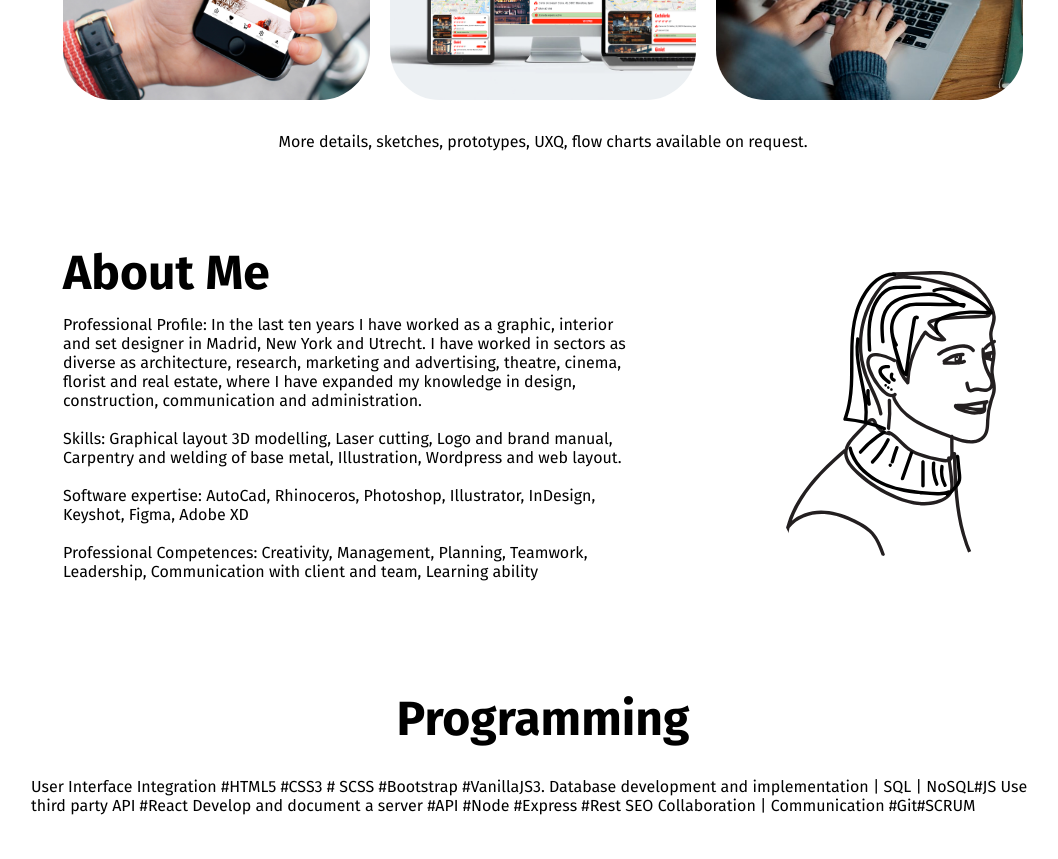
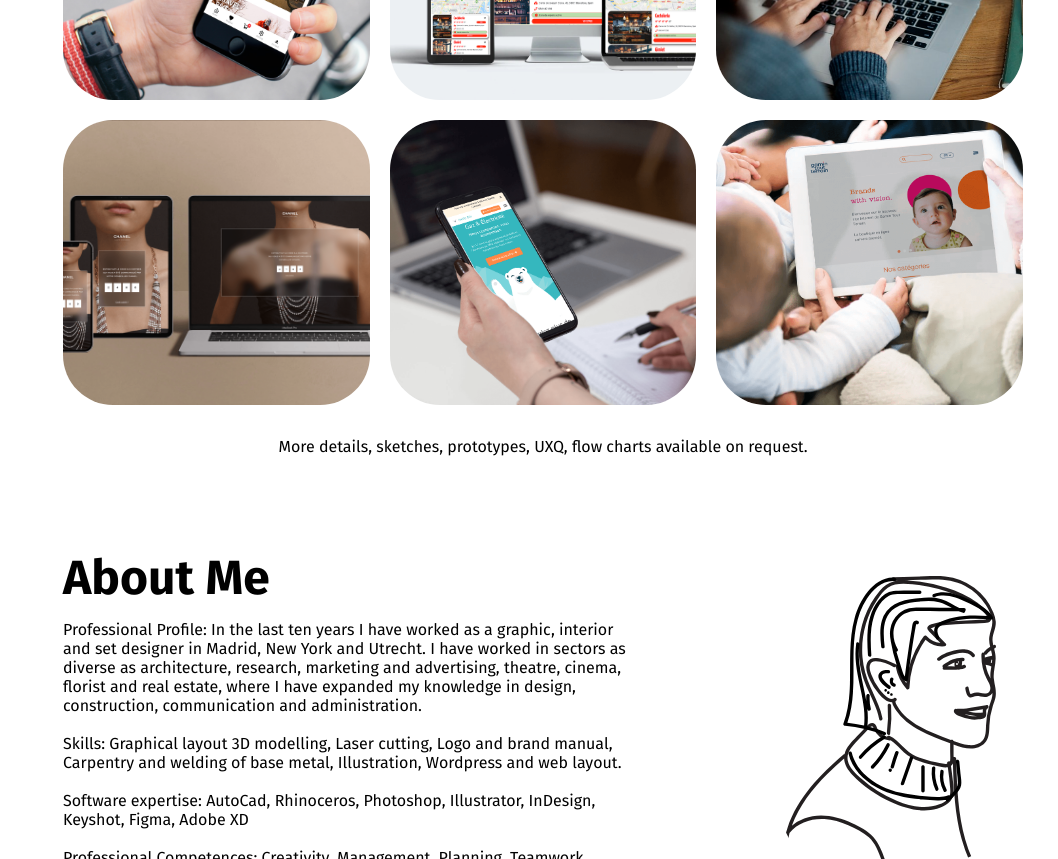
Before and after one commit to jara-git/portfolio, a Gatsby site: page / in a window 1280 px wide. Shown: the part 1340-2199 px from the top of the page, without its empty margins (97-1155 px from the left). Built offline with nearby package versions, Linux system fonts and the light colour scheme; Gatsby itself is replaced by a stand-in of ours.

Commit message:
chanel, hellobili, gtt projects added to portfolio

```diff
--- a/src/yourdata.js
+++ b/src/yourdata.js
@@ -21,6 +21,10 @@ import pulse from "./images/mockup-pulse.jpeg"
 import monsterteeth from "./images/mockup-monsterteeth.jpeg"
 import lapajita from "./images/mockUp-LaPajita.jpg"
 import iunit from "./images/mockup-iunit.jpeg"
+import chanel from "./images/chanel-mockup.png"
+import hellobili from "./images/hellobili-mockup.png"
+import gtt from "./images/gtt-mockup.png"
+
 
 export default {
   //(Please Do Not Remove The comma(,) after every variable)
@@ -112,17 +116,31 @@ export default {
       //Project URL - Add Your Project Url Here
       url: "https://www.figma.com/file/eSWLbVFgMlCujV8zTZYyx2/IUNITY?node-id=0%3A1",
     },
+    {
+      id: 7,
+      title: 'Chanel Haute Jewelry',
+      para: 'Layout and UI Design implementation for Chanels new High Jewelry N°5 Collection. Wireframes in Figma. Website built in Vue, styled with scss',
+      imageSrc:
+        chanel,
+      url: 'https://www.figma.com/file/pBTxfaRJsT8Ra6FWHWWWMR/CHANEL_N%C2%B05_TEASING-copy?node-id=0%3A1'
+    },
+    {
+      id: 8,
+      title: 'Hello Bili',
+      para: 'Layout and UI Design implementation for Hello Bili, an online electricity and gas tariff comparator. Website built in Wordpress, styled with Sass',
+      imageSrc:
+        hellobili,
+      url: 'https://hellobili.com/'
+    },
+    {
+      id: 9,
+      title: 'Gamin Tout Terrain',
+      para: 'Layout and UI Design implementation for Gamin Tout Terrain, online shop for baby products. Wireframes low and High Fidelity in Illustrator. Website built with Wordpress and Prestashop, styled with Sass. ',
+      imageSrc:
+        gtt,
+      url: 'https://gamin-tout-terrain.com/'
+    }
 
-    /*
-     To Add More Projects just Copy and Paste This At The End (Update the id Respectively)
-    ,{
-        id: 5,
-        title: 'Project Five',
-        para: 'Something Amazing',
-        imageSrc: "",
-        url: ''
-    }
-    */
   ],
 
   // End Work Section -----------------------
@@ -139,7 +157,7 @@ export default {
   aboutImage:
     "https://s8.gifyu.com/images/jara-perfil-gris.jpg",
 
-  // https://s2.gifyu.com/images/ilustracion-building.png
+
   //   End About Section ---------------------
 
   // Skills Section ---------------
@@ -183,6 +201,7 @@ export default {
       para:
         "I try to refine and improve my workflow every day. I like mixing different methodologies, in order to get the most out of each one … And keep learning code with each new project",
     },
+
   ],
 
   // End Skills Section --------------------------
```
Also changed, not shown: src/images/chanel-mockup.png (added), src/images/gtt-mockup.png (added), src/images/hellobili-mockup.png (added), 1 other file.
